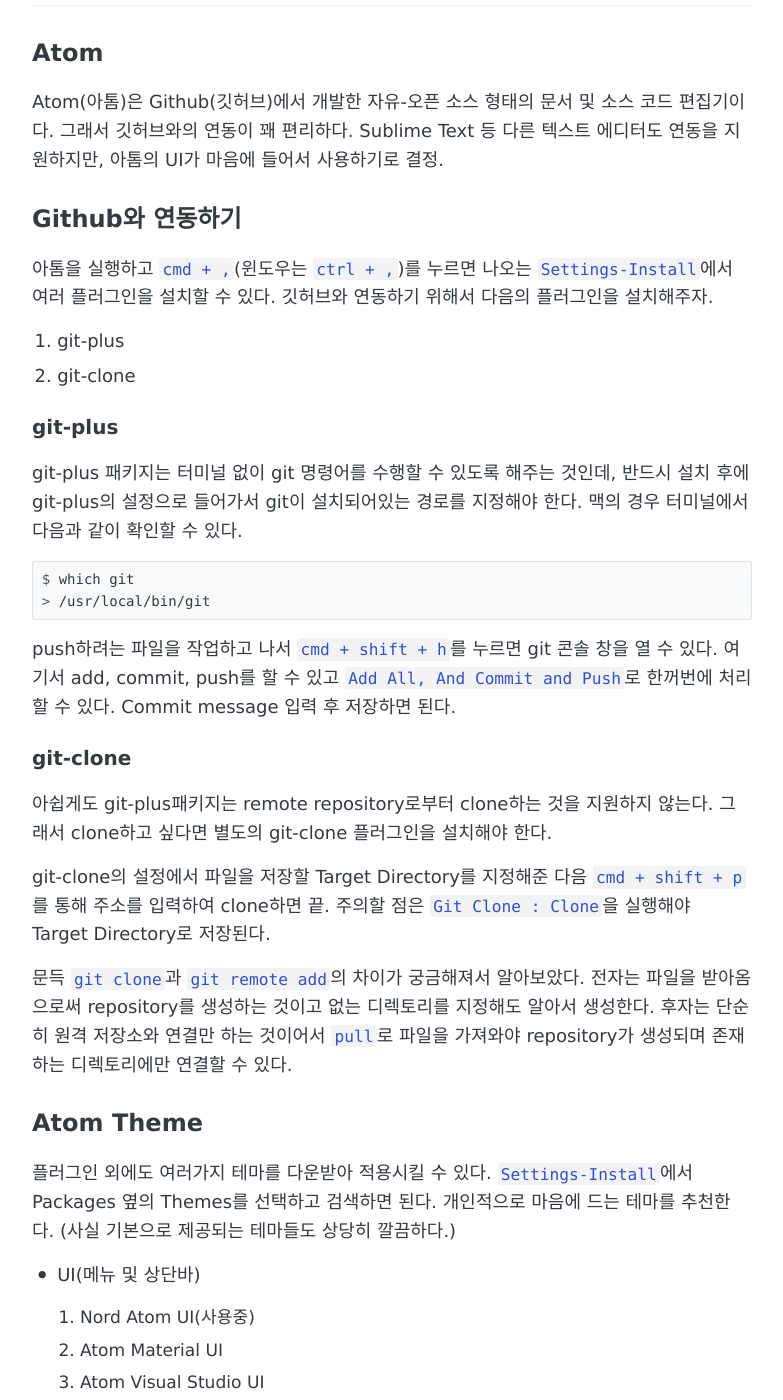
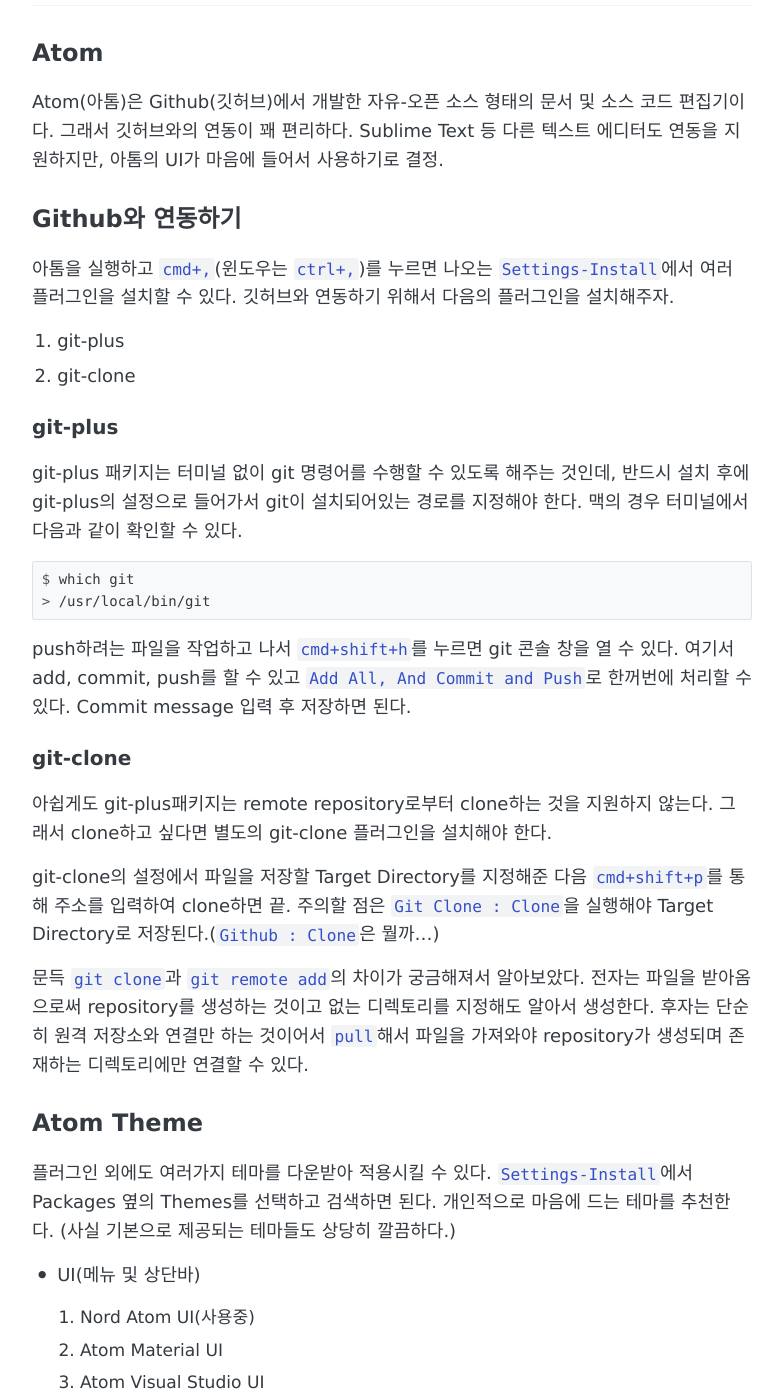
Before and after one commit to shanny924/shanny924.github.io, a Jekyll site: the page built from _posts/2020-01-14-atom-test.md, in a window 1280 px wide and 1400 px high, scrolled down 310 px. Shown: the whole window, without its empty margins (248-1031 px from the left). Built offline with Jekyll 4.4.1, drawn with Linux system fonts in a browser that asks for light colours.

Commit message:
오타 편집

````diff
--- a/_posts/2020-01-14-atom-test.md
+++ b/_posts/2020-01-14-atom-test.md
@@ -14,7 +14,7 @@
 
 ## Github와 연동하기
 
-아톰을 실행하고 `cmd + ,`(윈도우는 `ctrl + ,`)를 누르면 나오는 `Settings-Install`에서 여러 플러그인을 설치할 수 있다. 깃허브와 연동하기 위해서 다음의 플러그인을 설치해주자.
+아톰을 실행하고 `cmd+,`(윈도우는 `ctrl+,`)를 누르면 나오는 `Settings-Install`에서 여러 플러그인을 설치할 수 있다. 깃허브와 연동하기 위해서 다음의 플러그인을 설치해주자.
 
 1.	git-plus
 2.	git-clone
@@ -28,15 +28,15 @@
 > /usr/local/bin/git
 ```
 
-push하려는 파일을 작업하고 나서 `cmd + shift + h`를 누르면 git 콘솔 창을 열 수 있다. 여기서 add, commit, push를 할 수 있고 `Add All, And Commit and Push`로 한꺼번에 처리할 수 있다. Commit message 입력 후 저장하면 된다.
+push하려는 파일을 작업하고 나서 `cmd+shift+h`를 누르면 git 콘솔 창을 열 수 있다. 여기서 add, commit, push를 할 수 있고 `Add All, And Commit and Push`로 한꺼번에 처리할 수 있다. Commit message 입력 후 저장하면 된다.
 
 ### git-clone
 
 아쉽게도 git-plus패키지는 remote repository로부터 clone하는 것을 지원하지 않는다. 그래서 clone하고 싶다면 별도의 git-clone 플러그인을 설치해야 한다.
 
-git-clone의 설정에서 파일을 저장할 Target Directory를 지정해준 다음 `cmd + shift + p`를 통해 주소를 입력하여 clone하면 끝. 주의할 점은 `Git Clone : Clone`을 실행해야 Target Directory로 저장된다.
+git-clone의 설정에서 파일을 저장할 Target Directory를 지정해준 다음 `cmd+shift+p`를 통해 주소를 입력하여 clone하면 끝. 주의할 점은 `Git Clone : Clone`을 실행해야 Target Directory로 저장된다.(`Github : Clone`은 뭘까...)
 
-문득 `git clone`과 `git remote add`의 차이가 궁금해져서 알아보았다. 전자는 파일을 받아옴으로써 repository를 생성하는 것이고 없는 디렉토리를 지정해도 알아서 생성한다. 후자는 단순히 원격 저장소와 연결만 하는 것이어서 `pull`로 파일을 가져와야 repository가 생성되며 존재하는 디렉토리에만 연결할 수 있다.
+문득 `git clone`과 `git remote add`의 차이가 궁금해져서 알아보았다. 전자는 파일을 받아옴으로써 repository를 생성하는 것이고 없는 디렉토리를 지정해도 알아서 생성한다. 후자는 단순히 원격 저장소와 연결만 하는 것이어서 `pull`해서 파일을 가져와야 repository가 생성되며 존재하는 디렉토리에만 연결할 수 있다.
 
 ## Atom Theme
 
````
